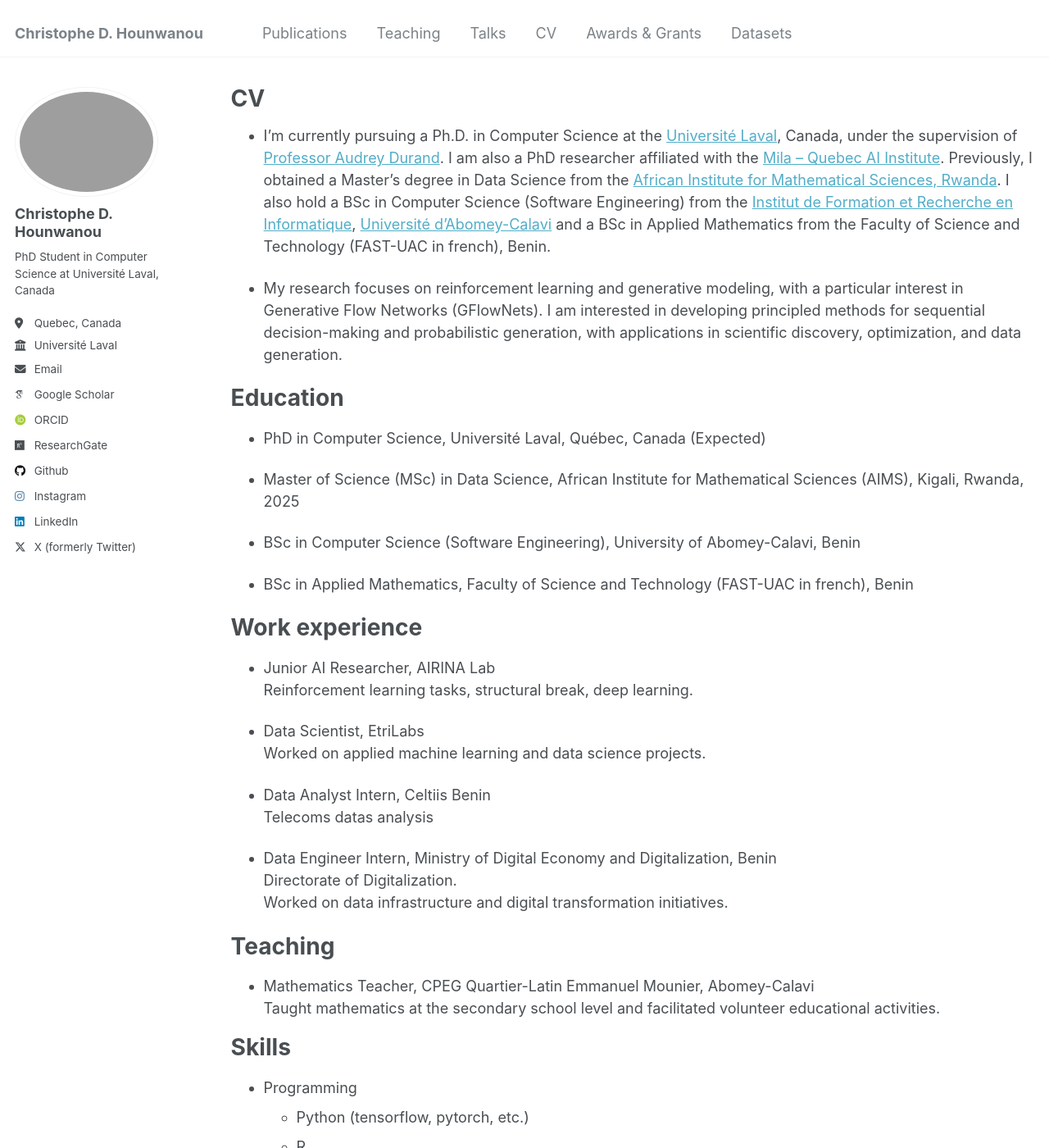
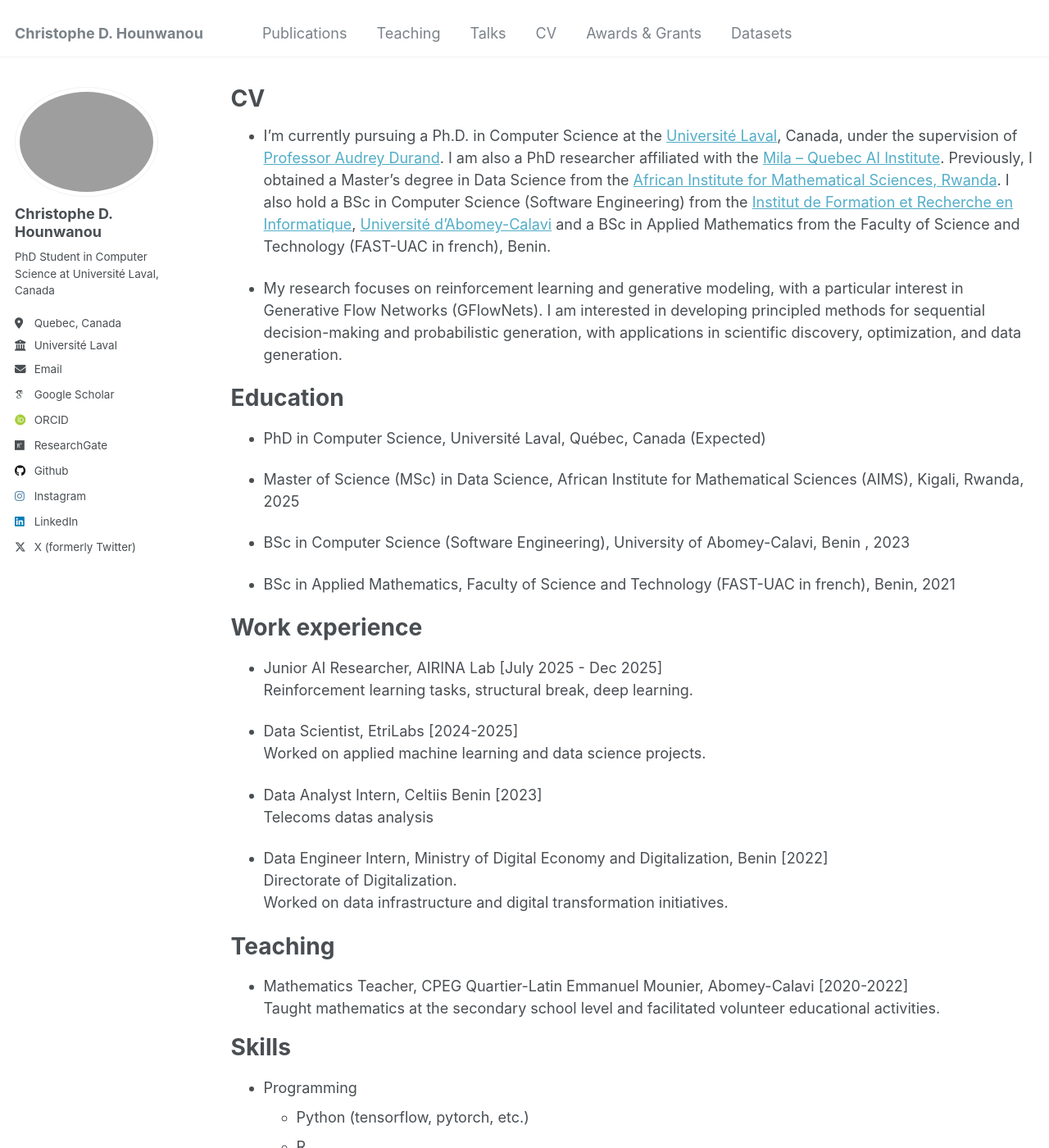
Before and after one commit to chrishounwanou/chrishounwanou.github.io, a Jekyll site: the page built from _pages/cv.md, in a window 1280 px wide and 1400 px high. Shown: the whole window at 82% size. Built offline with Jekyll 4.4.1, drawn with Linux system fonts in a browser that asks for light colours; some web fonts are replaced.

Commit message:
Update cv.md

```diff
--- a/_pages/cv.md
+++ b/_pages/cv.md
@@ -21,31 +21,31 @@ Education
 
 - Master of Science (MSc) in Data Science, African Institute for Mathematical Sciences (AIMS), Kigali, Rwanda, 2025
 
-- BSc in Computer Science (Software Engineering), University of Abomey-Calavi, Benin
+- BSc in Computer Science (Software Engineering), University of Abomey-Calavi, Benin , 2023
 
-- BSc in Applied Mathematics,  Faculty of Science and Technology (FAST-UAC in french), Benin
+- BSc in Applied Mathematics,  Faculty of Science and Technology (FAST-UAC in french), Benin, 2021
 
 
 Work experience
 ======
 
-- Junior AI Researcher, AIRINA Lab
+- Junior AI Researcher, AIRINA Lab [July 2025 - Dec 2025]
 Reinforcement learning tasks, structural break, deep learning.
 
-- Data Scientist, EtriLabs
+- Data Scientist, EtriLabs [2024-2025]
 Worked on applied machine learning and data science projects.
 
-- Data Analyst Intern, Celtiis Benin
+- Data Analyst Intern, Celtiis Benin [2023]
 Telecoms datas analysis
 
-- Data Engineer Intern, Ministry of Digital Economy and Digitalization, Benin
+- Data Engineer Intern, Ministry of Digital Economy and Digitalization, Benin [2022]
 Directorate of Digitalization.
 Worked on data infrastructure and digital transformation initiatives.
 
 Teaching
 ======
 
-- Mathematics Teacher, CPEG Quartier-Latin Emmanuel Mounier, Abomey-Calavi
+- Mathematics Teacher, CPEG Quartier-Latin Emmanuel Mounier, Abomey-Calavi [2020-2022]
 Taught mathematics at the secondary school level and facilitated volunteer educational activities.
 
 
```
